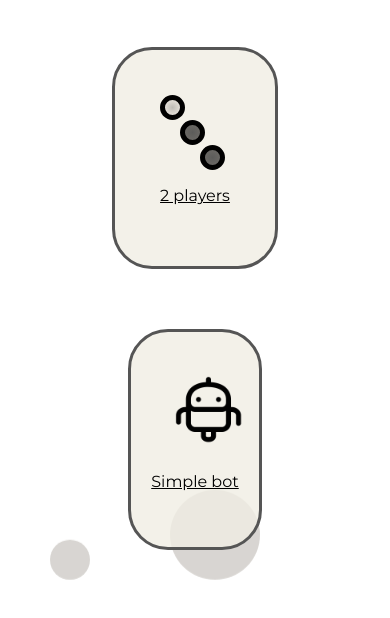
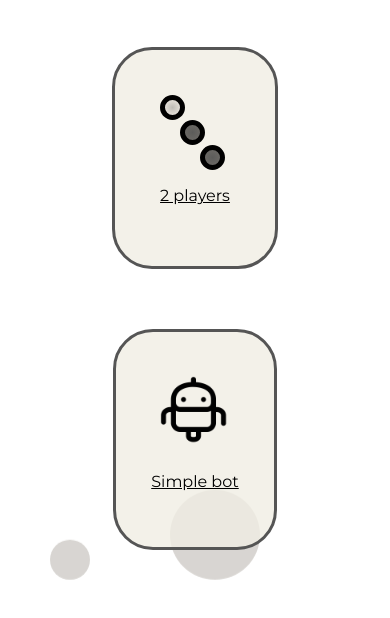
Before and after one commit to j-tws/tic-tac-toe, a plain HTML site: page index.html in a window 390 px wide. Shown: the part 180-798 px from the top of the page. Drawn offline with Linux system fonts and the light colour scheme.

Commit message:
re-adjust home page

```diff
--- a/css/home.css
+++ b/css/home.css
@@ -261,7 +261,7 @@ a {
         border: 3px solid rgb(85, 85, 85);
         display: block;
         text-align: center;
-        margin: 30px 120px;
+        margin: 30px 28%;
         border-radius: 40px;
     }
 
```
